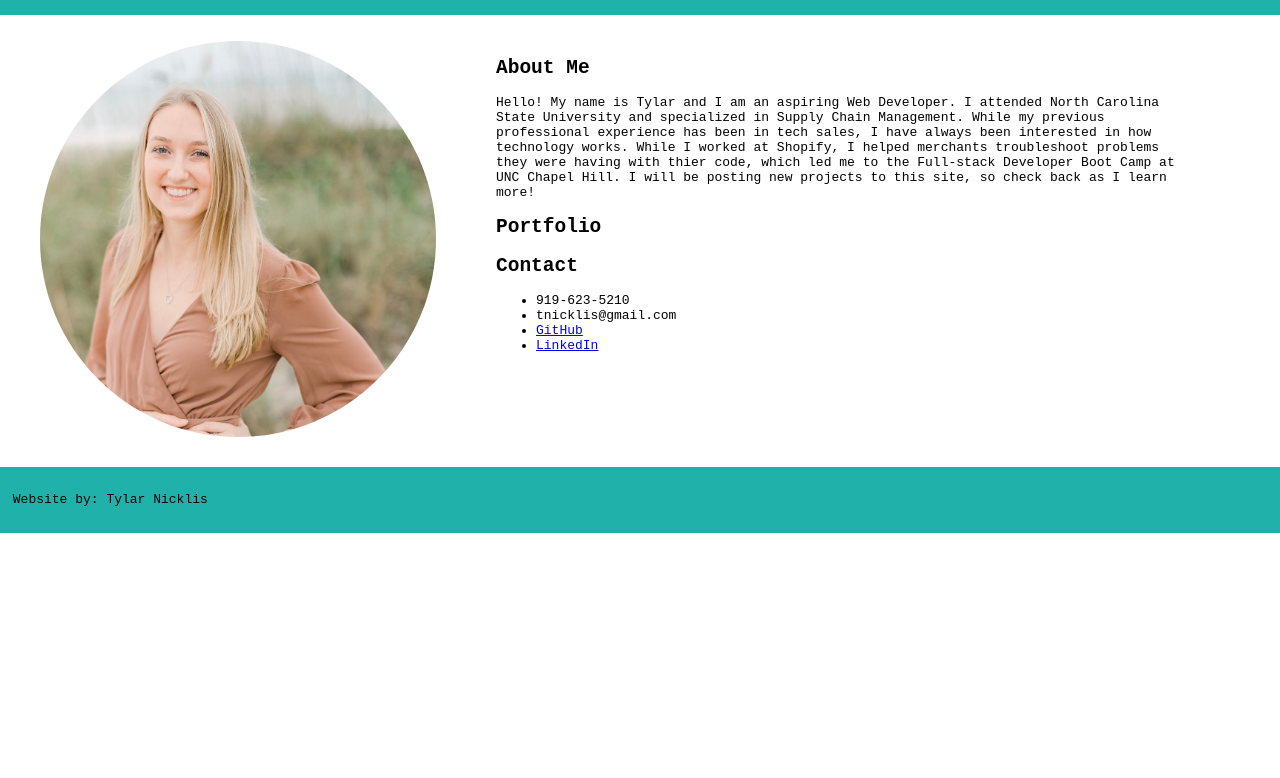
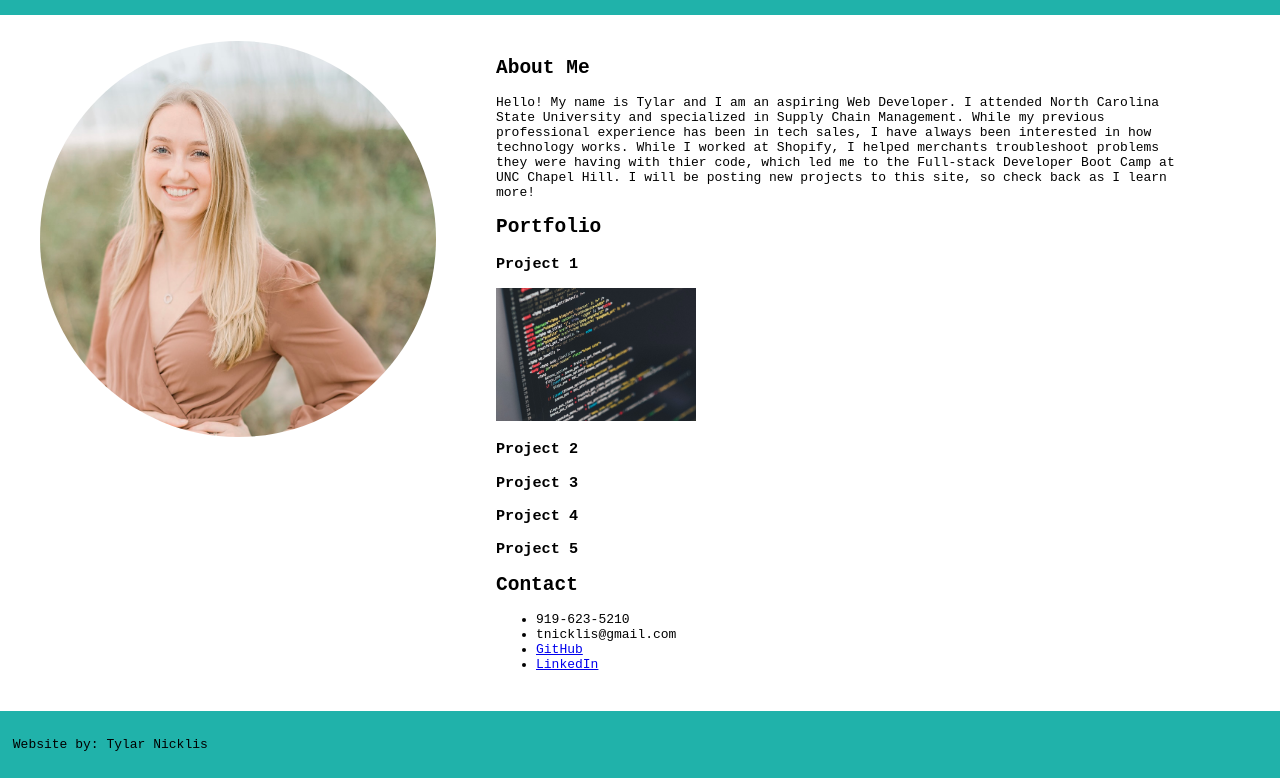
Before and after one commit to tnicklis/portfolio-challenge2-css, a plain HTML site: page index.html in a window 1280 px wide. Shown: the part 100-878 px from the top of the page. Before the commit the page ends 800 px from the top, so only its background shows below. Drawn offline with Linux system fonts and the light colour scheme.

Commit message:
added more comments and placeholder for portfolio

```diff
--- a/assets/css/stylesheet.css
+++ b/assets/css/stylesheet.css
@@ -43,7 +43,8 @@ aside {
     width:33%;
 }
 
-img {
+/*makes headshot fill aside completely and makes the image round*/
+.headshot {
     width: 100%;
     border-radius: 50%;
 }
@@ -65,6 +66,12 @@ section {
     padding-left: 5%;
 }
 
+.mywork img {
+    width:200px;
+}
+
+
+
 /*when screen size gets smaller, navigation will move under the heading, the aside with photo will display first, followed by the main sections of the site. */
 @media screen and (max-width: 768px) {
 header, main {
--- a/index.html
+++ b/index.html
@@ -9,7 +9,7 @@
 </head>
 
 <body>
-    <!--Header starts here-->
+    <!--Header with navigation starts here-->
     <header>
         <h1>Tylar Nicklis</h1>
         <div>
@@ -23,10 +23,11 @@
 
     <!--Main starts here-->
     <main>
+        <!--Aside starts here with profile photo-->
         <aside>
-             <img src="./assets/images/Tylar.SquareHeadshot.jpeg"/>
+             <img class="headshot" src="./assets/images/Tylar.SquareHeadshot.jpeg" alt="Headshot of Tylar Nicklis"/>
         </aside>
-
+        <!--3 main website sections here: About, Work, and Contact-->
         <section>
             <article id="About">
                 <h2>About Me</h2>
@@ -34,6 +35,25 @@
             </article>
             <article id ="Portfolio">
                 <h2>Portfolio</h2>
+                <!--Sample work links starts here-->
+                <div class="portfolio-container">
+                    <a class="mywork">
+                        <h3>Project 1</h3>
+                        <img src="./assets/images/ilya-pavlov-OqtafYT5kTw-unsplash Large.jpeg" alt="Monitor showing java programming- Photo by Ilya Pavlov on Unsplash" />
+                    </a>
+                    <a>
+                        <h3>Project 2</h3>
+                    </a>
+                    <a>
+                        <h3>Project 3</h3>
+                    </a>
+                    <a>
+                        <h3>Project 4</h3>
+                    </a>
+                    <a>
+                        <h3>Project 5</h3>
+                    </a>
+                </div>
             </article>
             <article id="Contact">
                  <h2>Contact</h2>
```
Also changed, not shown: assets/images/ilya-pavlov-OqtafYT5kTw-unsplash Large.jpeg (added), 1 other file.
